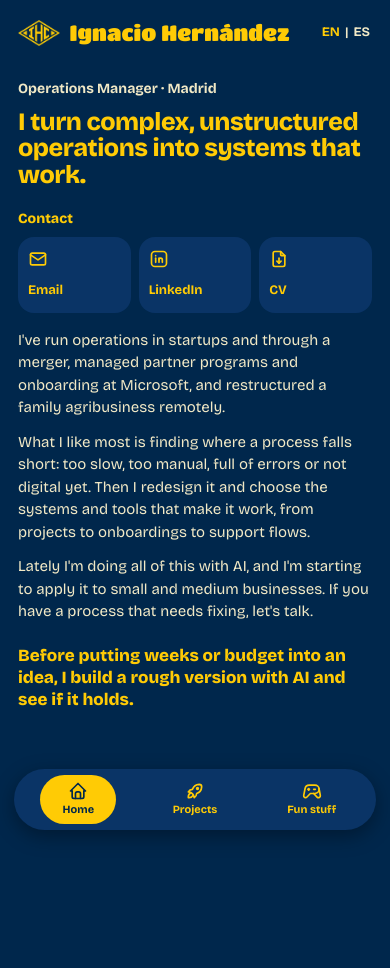
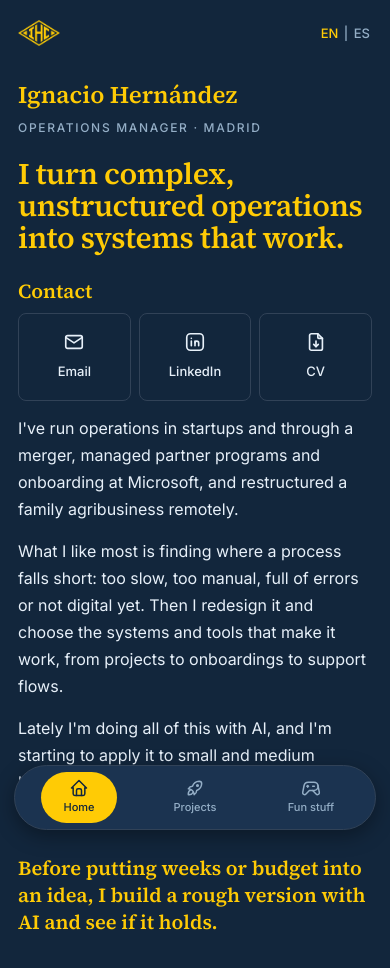
Before and after one commit to nachoh23-lgtm/nachoh23-lgtm.github.io, a plain HTML site: page index.html in a window 390 px wide. Before the commit the page ends 844 px from the top, so only its background shows below. Drawn offline with Linux system fonts and the light colour scheme.

Commit message:
Rediseño: tipografía Source Serif/Inter, azul oscuro, scroll único en escritorio con pestañas activas, tarjetas centradas
Co-Authored-By: Claude Sonnet 5.5 <noreply@anthropic.com>
Claude-Session: https://claude.ai/code/session_01XkbjYD933stkYRNXZsd1vB

```diff
--- a/index.html
+++ b/index.html
@@ -4,7 +4,7 @@
 <meta charset="utf-8">
 <meta name="viewport" content="width=device-width, initial-scale=1">
 <title>Ignacio Hernández · Operations Manager</title>
-<meta name="theme-color" content="#00274C">
+<meta name="theme-color" content="#12263C">
 <meta name="description" content="I turn complex, unstructured operations into systems that work.">
 <link rel="icon" href="favicon.ico" sizes="any">
 <link rel="icon" type="image/png" sizes="32x32" href="favicon-32.png">
@@ -19,94 +19,100 @@
 <meta name="twitter:card" content="summary_large_image">
 <meta name="twitter:image" content="https://nachoh23-lgtm.github.io/img/og.png">
 <style>
-@font-face{font-family:"Titan One";font-weight:400;font-display:swap;src:url(fonts/titan-one-latin-400-normal.woff2) format("woff2")}
-@font-face{font-family:"Bricolage Grotesque";font-weight:400;font-display:swap;src:url(fonts/bricolage-grotesque-latin-400-normal.woff2) format("woff2")}
-@font-face{font-family:"Bricolage Grotesque";font-weight:700;font-display:swap;src:url(fonts/bricolage-grotesque-latin-700-normal.woff2) format("woff2")}
-@font-face{font-family:"Bricolage Grotesque";font-weight:800;font-display:swap;src:url(fonts/bricolage-grotesque-latin-800-normal.woff2) format("woff2")}
+@font-face{font-family:"Source Serif 4";font-weight:400;font-display:swap;src:url(fonts/source-serif-4-latin-400-normal.woff2) format("woff2")}
+@font-face{font-family:"Source Serif 4";font-weight:600;font-display:swap;src:url(fonts/source-serif-4-latin-600-normal.woff2) format("woff2")}
+@font-face{font-family:"Inter";font-weight:400;font-display:swap;src:url(fonts/inter-latin-400-normal.woff2) format("woff2")}
+@font-face{font-family:"Inter";font-weight:500;font-display:swap;src:url(fonts/inter-latin-500-normal.woff2) format("woff2")}
+@font-face{font-family:"Inter";font-weight:600;font-display:swap;src:url(fonts/inter-latin-600-normal.woff2) format("woff2")}
 
 *{box-sizing:border-box;margin:0;padding:0}
-:root{--sb:#00274C;--hd:#FFCB05;--tx:#F1E9C6;--cd:#0A3466;--hb:#FFCB05;--hf:#00274C}
-html{background:var(--sb)}
-body{font-family:"Bricolage Grotesque",system-ui,sans-serif;background:var(--sb);color:var(--tx);line-height:1.5;min-height:100vh}
+:root{--sb:#12263C;--hd:#FFCB05;--tx:#E7F0F9;--mu:#94AEC6;--ln:#314257;--cd:#1B3350;--hb:#FFCB05;--hf:#12263C;--fh:"Source Serif 4",Georgia,serif}
+html{scroll-behavior:smooth;scroll-padding-top:84px;-webkit-text-size-adjust:100%}
+body{background:var(--sb);color:var(--tx);font-family:Inter,system-ui,sans-serif;line-height:1.6}
 a{color:inherit;text-decoration:none}
-a:focus-visible{outline:2px solid var(--hd);outline-offset:3px;border-radius:6px}
-svg.i{width:1em;height:1em;fill:none;stroke:currentColor;stroke-width:2;stroke-linecap:round;stroke-linejoin:round;flex:none}
+a:focus-visible,button:focus-visible{outline:2px solid var(--hd);outline-offset:3px;border-radius:6px}
+svg.i{width:1em;height:1em;fill:none;stroke:currentColor;stroke-width:1.8;stroke-linecap:round;stroke-linejoin:round;flex:none}
 
-.wrap{max-width:980px;margin:0 auto;padding:28px}
-.nav{display:flex;align-items:center;justify-content:space-between;gap:12px}
-.nm{display:inline-flex;align-items:center;gap:10px;font-family:"Titan One",system-ui,sans-serif;color:var(--hd);font-size:25px;line-height:1}
-.lg-mark{height:26px;width:auto;flex:none}
-.lk{display:flex;gap:10px;align-items:center}
-.tile{padding:8px 16px;border:1.5px solid var(--hd);border-radius:12px;font-weight:700;font-size:14px;color:var(--hd);transition:background .15s,color .15s}
+.hd{position:sticky;top:0;z-index:5;background:var(--sb);border-bottom:1px solid var(--ln)}
+.nav{max-width:960px;margin:0 auto;padding:14px clamp(20px,5vw,48px);display:flex;align-items:center;justify-content:space-between;gap:16px}
+.logo{display:inline-flex}
+.logo img{height:30px;width:auto}
+.lk{display:flex;align-items:center;gap:10px}
+.tile{font-size:14px;font-weight:600;padding:8px 18px;border:1.5px solid transparent;border-radius:99px;color:var(--mu);transition:background .15s,color .15s}
+.tile:hover{color:var(--hd)}
 .tile[aria-current=page]{background:var(--hb);color:var(--hf)}
-.lg{font-size:13px;font-weight:700;color:var(--tx);margin-left:6px;white-space:nowrap}
+.lg{font-size:13px;font-weight:500;color:var(--mu);margin-left:10px;white-space:nowrap}
 .lg button{font:inherit;color:inherit;background:none;border:0;padding:2px;cursor:pointer}
 .lg button[aria-pressed=true],.lg button:hover{color:var(--hd)}
-.lg button:focus-visible{outline:2px solid var(--hd);border-radius:4px}
 
-.view{display:none}
-.view.on{display:block}
-.rl{margin-top:48px;font-size:15px;font-weight:700}
-.t1{margin-top:10px;font-weight:800;font-size:40px;line-height:1.05;color:var(--hd);letter-spacing:-.02em}
-.page-t{margin-top:44px}
-.sm{margin-top:16px;font-size:16px;max-width:560px}
-.sm+.sm{margin-top:12px}
-.hl{margin-top:26px;font-weight:800;font-size:19px;line-height:1.3;color:var(--hd);max-width:560px}
+.wrap{max-width:960px;margin:0 auto;padding:0 clamp(20px,5vw,48px)}
+.view{display:block}
+#v-home{padding:clamp(72px,12vw,128px) 0 clamp(64px,9vw,104px)}
+#v-projects,#v-fun{border-top:1px solid var(--ln);padding:clamp(56px,8vw,96px) 0}
+#v-fun{padding-bottom:clamp(80px,10vw,128px)}
+.who{font-family:var(--fh);font-weight:600;font-size:30px;line-height:1.1;color:var(--hd)}
+.rl{margin-top:14px;font-size:13px;font-weight:500;letter-spacing:.14em;text-transform:uppercase;color:var(--mu)}
+.t1{margin-top:28px;font-family:var(--fh);font-weight:600;font-size:clamp(34px,5.2vw,56px);line-height:1.08;letter-spacing:-.015em;color:var(--hd);max-width:780px}
+.st{font-family:var(--fh);font-weight:600;font-size:clamp(30px,4vw,40px);line-height:1.1;color:var(--hd)}
+.sm{margin-top:16px;font-size:17px;line-height:1.7;max-width:600px}
+.t1+.sm{margin-top:32px}
+.hl{margin-top:40px;font-family:var(--fh);font-weight:600;font-size:22px;line-height:1.35;color:var(--hd);max-width:600px}
+.ct{margin-top:56px;font-family:var(--fh);font-weight:600;font-size:22px;line-height:1.2;color:var(--hd)}
 
-.ct{margin-top:28px;font-weight:800;font-size:15px;color:var(--hd)}
-.ct+.g3{margin-top:10px}
-.g3{display:grid;grid-template-columns:repeat(3,minmax(0,1fr));gap:10px;margin-top:28px;max-width:640px}
-.card{display:flex;flex-direction:column;justify-content:space-between;gap:18px;padding:14px;border:1.5px solid var(--hd);border-radius:12px;min-height:92px;font-weight:700;color:var(--hd);transition:background .15s,color .15s}
-.card .r{display:flex;justify-content:space-between;align-items:center;font-size:20px}
-.card .l{font-size:15px}
+.g3{display:grid;grid-template-columns:repeat(3,minmax(0,1fr));gap:16px;margin-top:16px;max-width:720px}
+.card{display:flex;flex-direction:column;align-items:center;justify-content:center;gap:12px;min-height:112px;padding:16px;border:1px solid var(--ln);border-radius:8px;font-weight:500;font-size:15px;color:var(--tx);transition:background .15s,color .15s,border-color .15s}
+.card svg.i{font-size:24px}
+.card:hover,.pill:hover{background:var(--hb);border-color:var(--hb);color:var(--hf)}
 
-.pj{display:grid;grid-template-columns:repeat(2,minmax(0,1fr));gap:12px;margin-top:28px}
-.pc{background:var(--cd);border-radius:12px;padding:18px;display:flex;flex-direction:column;gap:8px}
+.pj{display:grid;grid-template-columns:repeat(auto-fit,minmax(280px,1fr));gap:16px;margin-top:40px}
+.st+.sm+.pj{margin-top:40px}
+.pc{background:var(--cd);border-radius:12px;padding:24px;display:flex;flex-direction:column;gap:10px}
 .pc.soon{background:transparent;border:1.5px dashed var(--hd)}
-.pc .tt{font-weight:800;font-size:18px;color:var(--hd);line-height:1.2}
-.pc .d{font-size:14px}
-.chip{align-self:flex-start;font-size:12px;font-weight:700;border:1.5px solid var(--hd);border-radius:99px;padding:1px 10px;color:var(--hd)}
-.pill{display:inline-flex;align-items:center;gap:8px;padding:10px 16px;border:1.5px solid var(--hd);border-radius:99px;font-weight:700;font-size:14px;color:var(--hd);transition:background .15s,color .15s;margin-top:6px;align-self:flex-start}
+.chip{align-self:flex-start;font-size:12px;font-weight:600;border:1.5px solid var(--hd);border-radius:99px;padding:1px 10px;color:var(--hd)}
+.tt{font-family:var(--fh);font-weight:600;font-size:21px;line-height:1.25;color:var(--hd)}
+.d{font-size:15px;line-height:1.65}
+.pill{display:inline-flex;align-items:center;gap:8px;padding:10px 18px;border:1.5px solid var(--hd);border-radius:99px;font-weight:600;font-size:14px;color:var(--hd);transition:background .15s,color .15s,border-color .15s;margin-top:8px;align-self:flex-start}
 
 .bb{display:none}
 
-@media(hover:hover){
-  .tile:hover,.card:hover,.pill:hover{background:var(--hb);color:var(--hf)}
-}
-
-/* Móvil */
+/* Móvil: una vista a la vez, barra inferior */
 @media(max-width:640px){
+  html{scroll-behavior:auto}
   body{padding-bottom:96px}
-  .wrap{padding:20px 18px 14px}
-  .nm{font-size:22px}
+  .hd{position:static;border-bottom:0}
+  .nav{padding:20px 18px 0}
+  .logo img{height:26px}
   .lk .tile{display:none}
   .lg{margin-left:0}
-  .rl{margin-top:32px;font-size:14px}
-  .t1{font-size:25px}
-  .page-t{margin-top:32px}
-  .sm{font-size:15px}
-  .hl{font-size:17px;margin-top:22px}
+  .wrap{padding:0 18px}
+  .view{display:none}
+  .view.on{display:block}
   #v-home.on{display:flex;flex-direction:column}
-  #v-home .t1{order:1}
-  #v-home .ct{order:2;margin-top:20px;font-size:14px}
-  #v-home .g3{order:3;gap:8px;margin-top:8px}
-  #v-home .sm,#v-home .hl{order:4}
-  #v-home .sm:first-of-type{margin-top:26px}
-  .g3{gap:8px;margin-top:22px}
-  .card{border:0;background:var(--cd);border-radius:16px;min-height:76px;padding:12px 10px;gap:10px}
-  .card:active{background:var(--hb);color:var(--hf);transform:scale(.98)}
-  .card .r svg:nth-child(2){display:none}
-  .card .l{font-size:13px}
-  .pj{grid-template-columns:minmax(0,1fr)}
-  .pc,.pc.soon{border-radius:20px}
-  .pill{background:var(--cd);border:0;padding:12px 18px}
-  .pill:active{background:var(--hb);color:var(--hf)}
-  .bb{display:flex;justify-content:space-around;background:var(--cd);border-radius:99px;padding:6px;position:fixed;left:14px;right:14px;bottom:max(14px,env(safe-area-inset-bottom));max-width:480px;margin:0 auto;box-shadow:0 6px 20px rgba(0,0,0,.35)}
-  .bb a{display:flex;flex-direction:column;align-items:center;gap:1px;font-size:11px;font-weight:700;color:var(--hd);padding:6px 12px;border-radius:99px;min-width:76px}
+  #v-home>*{order:6}
+  #v-home .who{order:1}#v-home .rl{order:2}#v-home .t1{order:3}#v-home .ct{order:4;margin-top:24px}#v-home .g3{order:5}
+  #v-home{padding:36px 0 24px}
+  #v-projects,#v-fun{border-top:0;padding:36px 0 24px}
+  .who{font-size:24px}
+  .rl{margin-top:10px;font-size:12px}
+  .t1{margin-top:20px;font-size:30px}
+  .st{font-size:30px}
+  .sm{font-size:16px;margin-top:14px}
+  .t1+.sm{margin-top:14px}
+  #v-home .sm:first-of-type,#v-home .g3+.sm{margin-top:28px}
+  .hl{font-size:20px;margin-top:32px}
+  .ct{margin-top:28px;font-size:20px}
+  .g3{gap:8px;margin-top:10px}
+  .card{min-height:88px;padding:12px 8px;font-size:13px;gap:8px}
+  .card svg.i{font-size:22px}
+  .pj{grid-template-columns:minmax(0,1fr);gap:12px;margin-top:24px}
+  .pc,.pc.soon{border-radius:20px;padding:18px}
+  .card:active,.pill:active{background:var(--hb);color:var(--hf)}
+  .bb{display:flex;justify-content:space-around;background:var(--cd);border:1px solid var(--ln);border-radius:99px;padding:6px;position:fixed;left:14px;right:14px;bottom:max(14px,env(safe-area-inset-bottom));max-width:480px;margin:0 auto;box-shadow:0 6px 20px rgba(0,0,0,.35)}
+  .bb a{display:flex;flex-direction:column;align-items:center;gap:1px;font-size:11px;font-weight:500;color:var(--mu);padding:6px 12px;border-radius:99px;min-width:76px}
   .bb a svg{font-size:20px}
   .bb a[aria-current=page]{background:var(--hb);color:var(--hf)}
 }
-@media(prefers-reduced-motion:reduce){*{transition:none!important}}
+@media(prefers-reduced-motion:reduce){*{transition:none!important}html{scroll-behavior:auto}}
 </style>
 </head>
 <body>
@@ -122,46 +128,49 @@ svg.i{width:1em;height:1em;fill:none;stroke:currentColor;stroke-width:2;stroke-l
   <symbol id="i-game" viewBox="0 0 24 24"><path d="M12 5h3.5a5 5 0 0 1 0 10h-5.5l-4.015 4.227a2.3 2.3 0 0 1 -3.923 -2.035l1.634 -8.173a5 5 0 0 1 4.904 -4.019h3.4"/><path d="M14 15l4.07 4.284a2.3 2.3 0 0 0 3.925 -2.023l-1.6 -8.232"/><path d="M8 9v2"/><path d="M7 10h2"/><path d="M14 10h2"/></symbol>
 </svg>
 
-<div class="wrap">
-  <header class="nav">
-    <a href="#/" class="nm"><img src="img/logo.png" alt="" class="lg-mark" width="41" height="26">Ignacio Hernández</a>
+<header class="hd">
+  <div class="nav">
+    <a href="#/" class="logo" data-route-link="home" aria-label="Home"><img src="img/logo.png" alt="IHC" width="48" height="30"></a>
     <nav class="lk" aria-label="Main">
       <a href="#/projects" class="tile" data-route="projects" data-t="projects">Projects</a>
       <a href="#/fun" class="tile" data-route="fun" data-t="fun">Fun stuff</a>
       <span class="lg" role="group" aria-label="Language"><button type="button" data-lang="en" aria-pressed="true">EN</button> | <button type="button" data-lang="es" aria-pressed="false">ES</button></span>
     </nav>
-  </header>
+  </div>
+</header>
 
+<div class="wrap">
   <main>
     <section class="view" id="v-home" data-view="home">
+      <p class="who">Ignacio Hernández</p>
       <p class="rl">Operations Manager · Madrid</p>
       <h1 class="t1" data-t="h1">I turn complex, unstructured operations into systems that work.</h1>
       <p class="sm" data-t="p1"></p>
       <p class="sm" data-t="p1b"></p>
       <p class="sm" data-t="p2"></p>
       <p class="hl" data-t="hl"></p>
-      <p class="ct" data-t="ct">Contact</p>
+      <h2 class="ct" data-t="ct">Contact</h2>
       <div class="g3">
-        <a class="card" id="c-mail" href="#" target="_blank" rel="noopener"><span class="r"><svg class="i"><use href="#i-mail"/></svg><svg class="i"><use href="#i-out"/></svg></span><span class="l">Email</span></a>
-        <a class="card" href="https://www.linkedin.com/in/ignaciohc" target="_blank" rel="noopener"><span class="r"><svg class="i"><use href="#i-linkedin"/></svg><svg class="i"><use href="#i-out"/></svg></span><span class="l">LinkedIn</span></a>
-        <a class="card" id="c-cv" href="cv/Ignacio_Hernandez_CV_EN.pdf" download><span class="r"><svg class="i"><use href="#i-cv"/></svg><svg class="i"><use href="#i-dl"/></svg></span><span class="l">CV</span></a>
+        <a class="card" id="c-mail" href="#" target="_blank" rel="noopener"><svg class="i"><use href="#i-mail"/></svg><span>Email</span></a>
+        <a class="card" href="https://www.linkedin.com/in/ignaciohc" target="_blank" rel="noopener"><svg class="i"><use href="#i-linkedin"/></svg><span>LinkedIn</span></a>
+        <a class="card" id="c-cv" href="cv/Ignacio_Hernandez_CV_EN.pdf" download><svg class="i"><use href="#i-cv"/></svg><span>CV</span></a>
       </div>
     </section>
 
     <section class="view" id="v-projects" data-view="projects">
-      <h1 class="t1 page-t" data-t="projects">Projects</h1>
+      <h2 class="st" data-t="projects">Projects</h2>
       <div class="pj">
-        <article class="pc"><span class="chip" data-t="c1"></span><h2 class="tt" data-t="m1"></h2><p class="d" data-t="d1"></p></article>
-        <article class="pc soon"><span class="chip" data-t="c2"></span><h2 class="tt" data-t="m2"></h2><p class="d" data-t="d2"></p></article>
+        <article class="pc"><span class="chip" data-t="c1"></span><h3 class="tt" data-t="m1"></h3><p class="d" data-t="d1"></p></article>
+        <article class="pc soon"><span class="chip" data-t="c2"></span><h3 class="tt" data-t="m2"></h3><p class="d" data-t="d2"></p></article>
       </div>
     </section>
 
     <section class="view" id="v-fun" data-view="fun">
-      <h1 class="t1 page-t" data-t="fun">Fun stuff</h1>
+      <h2 class="st" data-t="fun">Fun stuff</h2>
       <p class="sm" data-t="fsub"></p>
       <div class="pj">
         <article class="pc">
-          <h2 class="tt" data-t="q"></h2>
+          <h3 class="tt" data-t="q"></h3>
           <p class="d" data-t="qd"></p>
           <a class="pill" href="https://nachoh23-lgtm.github.io/capitales-venezuela/" target="_blank" rel="noopener"><span data-t="play">Play</span><svg class="i"><use href="#i-out"/></svg></a>
         </article>
@@ -210,23 +219,57 @@ svg.i{width:1em;height:1em;fill:none;stroke:currentColor;stroke-width:2;stroke-l
   var lang = 'en';
   try{ var s = localStorage.getItem('lang'); if(s==='es'||s==='en') lang = s; }catch(e){}
 
-  function route(){
+  var mq = window.matchMedia('(max-width:640px)');
+  var active = 'home';
+
+  function hashRoute(){
     var h = (location.hash||'').replace(/^#\/?/,'');
     return (h==='projects'||h==='fun') ? h : 'home';
   }
 
+  function setActive(r){
+    active = r;
+    document.querySelectorAll('[data-route]').forEach(function(a){
+      if(a.getAttribute('data-route')===r) a.setAttribute('aria-current','page'); else a.removeAttribute('aria-current');
+    });
+    document.querySelectorAll('.view').forEach(function(v){ v.classList.toggle('on', v.getAttribute('data-view')===r); });
+  }
+
   function render(){
-    var t = T[lang], r = route();
+    var t = T[lang];
     document.documentElement.lang = lang;
     document.title = t.title;
     document.querySelectorAll('[data-t]').forEach(function(el){ el.textContent = t[el.getAttribute('data-t')]; });
-    document.querySelectorAll('.view').forEach(function(v){ v.classList.toggle('on', v.getAttribute('data-view')===r); });
-    document.querySelectorAll('[data-route]').forEach(function(a){
-      if(a.getAttribute('data-route')===r) a.setAttribute('aria-current','page'); else a.removeAttribute('aria-current');
-    });
     document.querySelectorAll('[data-lang]').forEach(function(b){ b.setAttribute('aria-pressed', String(b.getAttribute('data-lang')===lang)); });
     document.getElementById('c-cv').setAttribute('href','cv/Ignacio_Hernandez_CV_'+lang.toUpperCase()+'.pdf');
   }
+
+  // Escritorio: una sola página con scroll; móvil: una vista a la vez
+  function goTo(r){
+    if(mq.matches){ setActive(r); window.scrollTo(0,0); return; }
+    var el = document.getElementById(r==='home' ? 'v-home' : 'v-'+r);
+    if(el) el.scrollIntoView({behavior:'smooth', block:'start'});
+    setActive(r);
+  }
+
+  function spy(){
+    if(mq.matches) return;
+    var p = document.getElementById('v-projects').getBoundingClientRect().top;
+    var f = document.getElementById('v-fun').getBoundingClientRect().top;
+    var line = window.innerHeight*0.4;
+    var atEnd = (window.innerHeight + window.scrollY) >= document.documentElement.scrollHeight - 4;
+    var r = (f <= line || atEnd) ? 'fun' : (p <= line ? 'projects' : 'home');
+    if(r !== active) setActive(r);
+  }
+
+  document.querySelectorAll('a[data-route], a[data-route-link]').forEach(function(a){
+    a.addEventListener('click', function(e){
+      var r = a.getAttribute('data-route') || a.getAttribute('data-route-link');
+      e.preventDefault();
+      try{ history.replaceState(null,'', r==='home' ? location.pathname : '#/'+r); }catch(_){}
+      goTo(r);
+    });
+  });
 
   // Email: abre Gmail con el destinatario, sin escribir la dirección en el HTML
   document.getElementById('c-mail').addEventListener('click', function(e){
@@ -242,8 +285,15 @@ svg.i{width:1em;height:1em;fill:none;stroke:currentColor;stroke-width:2;stroke-l
       render();
     });
   });
-  window.addEventListener('hashchange', function(){ render(); window.scrollTo(0,0); });
+
+  window.addEventListener('scroll', spy, {passive:true});
+  window.addEventListener('hashchange', function(){ goTo(hashRoute()); });
+  (mq.addEventListener ? mq.addEventListener('change', function(){ setActive(mq.matches ? hashRoute() : active); spy(); }) : null);
+
   render();
+  var first = hashRoute();
+  setActive(first);
+  if(!mq.matches && first!=='home'){ setTimeout(function(){ goTo(first); }, 50); } else { spy(); }
 })();
 </script>
 </body>
```
Also changed, not shown: fonts/bricolage-grotesque-latin-400-normal.woff2 (deleted), fonts/bricolage-grotesque-latin-700-normal.woff2 (deleted), fonts/bricolage-grotesque-latin-800-normal.woff2 (deleted), fonts/inter-latin-400-normal.woff2 (added), fonts/inter-latin-500-normal.woff2 (added), fonts/inter-latin-600-normal.woff2 (added), fonts/source-serif-4-latin-400-normal.woff2 (added), fonts/source-serif-4-latin-600-normal.woff2 (added), fonts/titan-one-latin-400-normal.woff2 (deleted).
